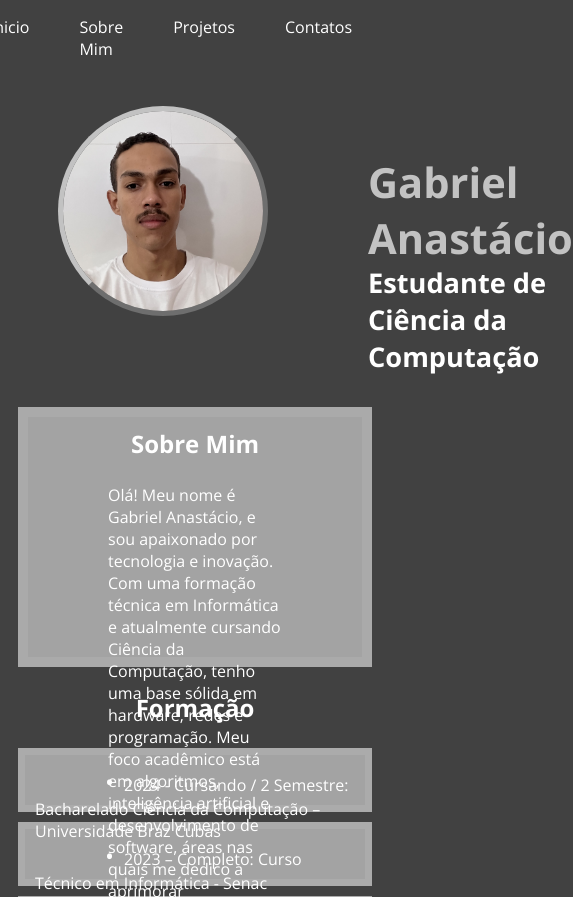
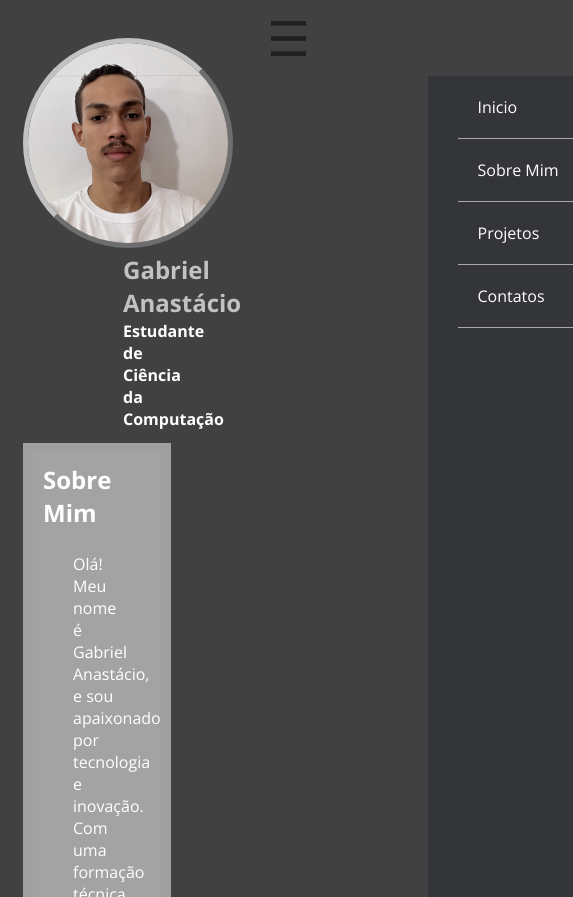
Before and after one commit to gabpereiraa/gabpereiraa.github.io, a plain HTML site: page index.html in a window 390 px wide. Shown: the top 897 px of the page, 573 px wide, since content can reach past the window. Drawn offline with nearby package versions, Linux system fonts and the light colour scheme.

Commit message:
Update style.css

```diff
--- a/style.css
+++ b/style.css
@@ -264,3 +264,163 @@ margin: 10px;
     text-align: center;
 
 }
+
+
+
+
+
+
+
+
+
+
+
+
+/* Celulares */
+@media (max-width: 800px) {
+
+
+    body {
+        padding: -100px;
+    }
+
+    header{
+        display: block;
+        padding: 0px 10px;
+    }
+
+    h1{
+        margin-top: -80px;
+        font-size: 1.5em;
+    }
+
+    h2{
+        font-size: 1.0em;
+        padding: 15px 0px 0px 0px;
+    }
+
+
+
+
+    .container {
+        width: 100%;
+        padding: 0px 5px;
+    }
+
+    #projetos p,
+    #sobre p {
+        padding: 0px 30px;
+    }
+
+    .formacao p::before {
+        content: "•";
+        /* Ponto similar ao list-style-type: disc */
+        font-size: 1.5em;
+        /* Tamanho do ponto, ajustável */
+        margin-right: -20px;
+        /* Espaçamento entre o ponto e o texto */
+        padding: 0px 30px;
+    }
+
+
+.box_mim{
+    background-color: rgb(163, 163, 163);
+    height: 100px;
+    height: 600px;
+
+    padding: 10px;
+    border: 10px solid  rgb(160, 160, 160);
+
+    margin: 10px;
+
+    }
+
+
+
+  /*Nav bar cell*/
+
+  #check{
+    display: none;
+}
+
+label{
+    display: block;
+}
+
+label{
+    font-size: 3em;
+    position: fixed;
+    top: 5px;
+    right: 80px;
+    color: rgba(0,0,0,0.5);
+}
+
+nav ul{
+    display: block;
+    list-style: none;
+    background: #343538;
+    height: 100vh;
+    top: 60px;
+    position: fixed;
+    right: -115%;
+    width: 90%; /* Tamanho da Barra*/
+    transition: all 0.5s;
+}
+
+nav ul li{
+    padding: 20px;
+    border-bottom: 1px solid #a9a9a9;
+}
+
+nav ul li a{
+    text-decoration: none;
+    color: rgb(255, 255, 255);
+}
+
+#check:checked ~ ul{
+    right: 0;
+}
+
+
+.cards{
+    display: flex;
+    flex-direction: column;
+}
+
+
+/* Card */
+.container .cards{
+    display: flex;
+    justify-content: center;
+}
+
+.container .card{
+    justify-content: center;
+}
+.card{
+    width: 350px;
+    height: 600px;
+}
+
+footer {
+    display: flex;
+    justify-content: center;
+    background-color: rgb(136, 136, 136);
+    width: auto;
+}
+
+.copyright{
+    background-color: rgb(136, 136, 136);
+    color:  rgb(255, 255, 255);
+    padding: 15px;
+    text-align: center;
+
+}
+
+.container {
+    width: 45%; /* Ocupar 100% da largura da tela */
+    padding: 0 5px; /* Espaço interno para dar respiro nas laterais */
+}
+
+
+}
```
